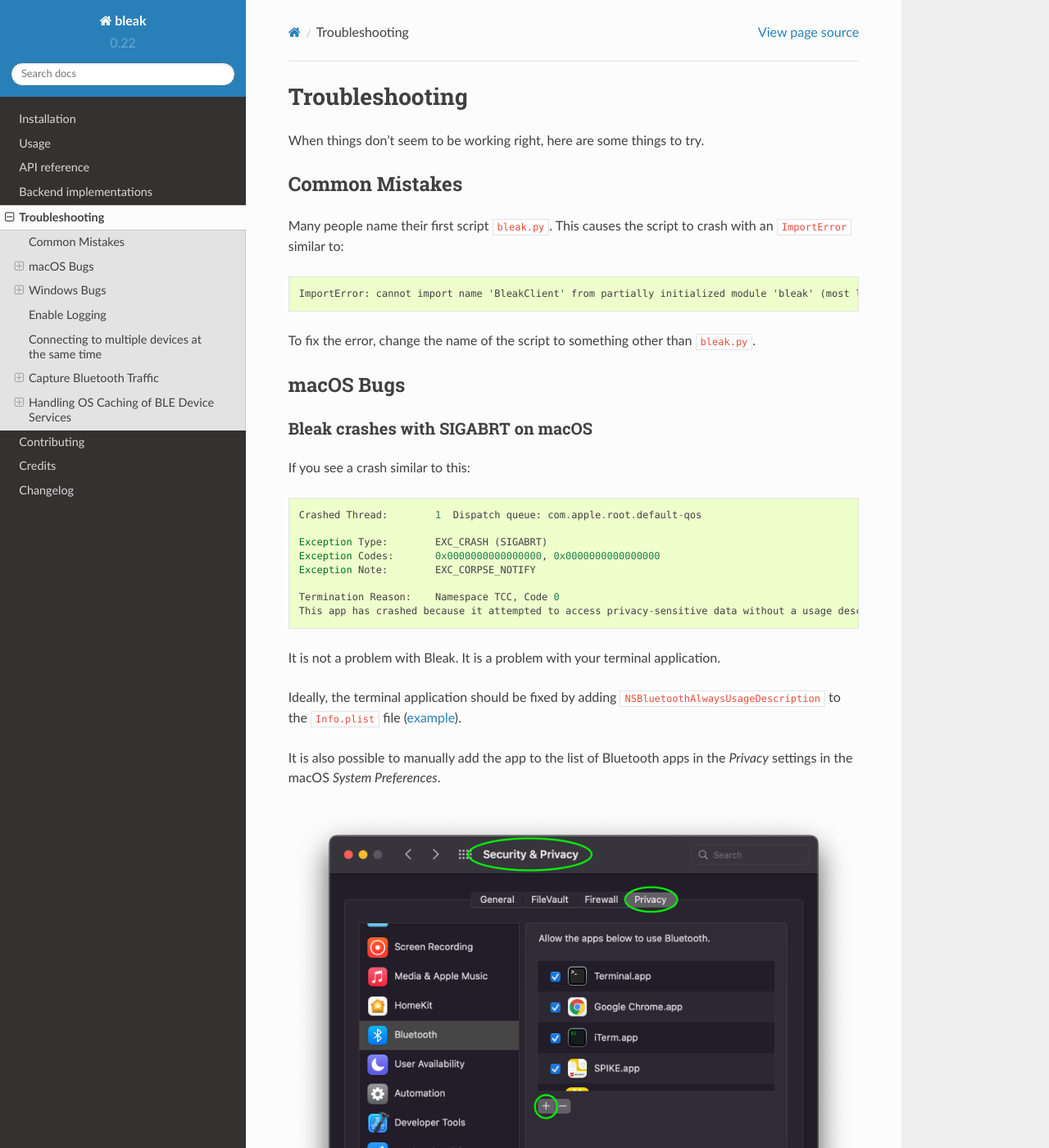
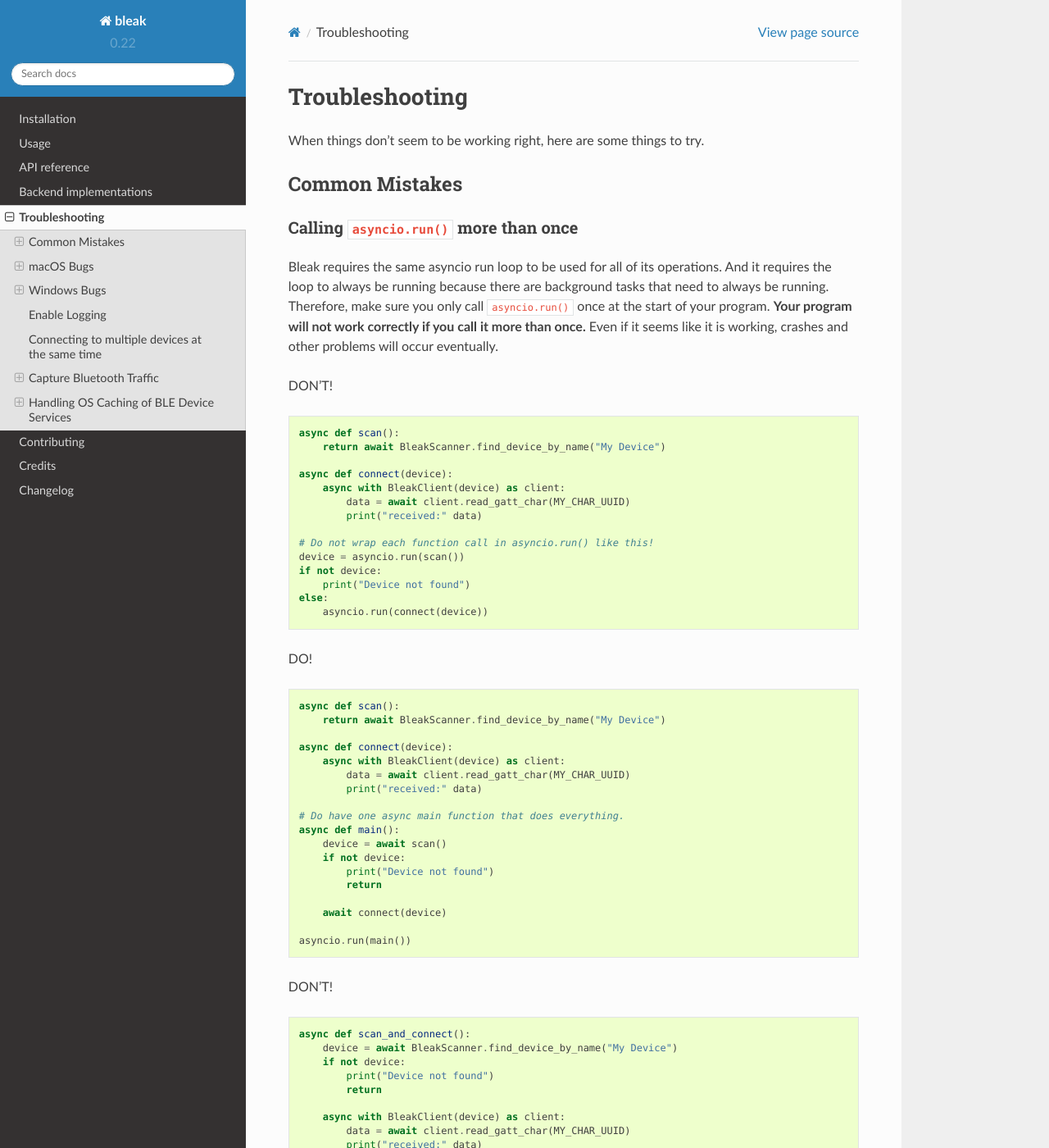
Before and after one commit to hbldh/bleak, a Sphinx documentation site: the page built from docs/troubleshooting.rst, in a window 1280 px wide and 1400 px high. Shown: the whole window at 82% size. Built offline with Sphinx 7.4.7 and the Read the Docs theme 2.0.0, drawn with Linux system fonts in a browser that asks for light colours; some of the changed text lies outside the part shown.

Commit message:
docs/troubleshooting: section on asynio.run()
It is quite common for people to report "bugs" in Bleak because they are
using it wrong. Now we can have a link to give them to explain this in
detail.

```diff
--- a/docs/troubleshooting.rst
+++ b/docs/troubleshooting.rst
@@ -7,6 +7,109 @@ When things don't seem to be working right, here are some things to try.
 ---------------
 Common Mistakes
 ---------------
+
+Calling ``asyncio.run()`` more than once
+========================================
+
+Bleak requires the same asyncio run loop to be used for all of its operations.
+And it requires the loop to always be running because there are background tasks
+that need to always be running. Therefore, make sure you only call ``asyncio.run()``
+once at the start of your program. **Your program will not work correctly if you
+call it more than once.** Even if it seems like it is working, crashes and other
+problems will occur eventually.
+
+DON'T!
+
+.. code-block:: python
+
+    async def scan():
+        return await BleakScanner.find_device_by_name("My Device")
+
+    async def connect(device):
+        async with BleakClient(device) as client:
+            data = await client.read_gatt_char(MY_CHAR_UUID)
+            print("received:" data)
+
+    # Do not wrap each function call in asyncio.run() like this!
+    device = asyncio.run(scan())
+    if not device:
+        print("Device not found")
+    else:
+        asyncio.run(connect(device))
+
+
+DO!
+
+.. code-block:: python
+
+    async def scan():
+        return await BleakScanner.find_device_by_name("My Device")
+
+    async def connect(device):
+        async with BleakClient(device) as client:
+            data = await client.read_gatt_char(MY_CHAR_UUID)
+            print("received:" data)
+
+    # Do have one async main function that does everything.
+    async def main():
+        device = await scan()
+        if not device:
+            print("Device not found")
+            return
+
+        await connect(device)
+
+    asyncio.run(main())
+
+
+DON'T!
+
+.. code-block:: python
+
+    async def scan_and_connect():
+        device = await BleakScanner.find_device_by_name("My Device")
+        if not device:
+            print("Device not found")
+            return
+
+        async with BleakClient(device) as client:
+            data = await client.read_gatt_char(MY_CHAR_UUID)
+            print("received:" data)
+
+
+    while True:
+        # Don't call asyncio.run() multiple times like this!
+        asyncio.run(scan_and_connect())
+        # Never use blocking sleep in an asyncio programs!
+        time.sleep(5)
+
+
+DO!
+
+.. code-block:: python
+
+    async def scan_and_connect():
+        device = await BleakScanner.find_device_by_name("My Device")
+        if not device:
+            print("Device not found")
+            return
+
+        async with BleakClient(device) as client:
+            data = await client.read_gatt_char(MY_CHAR_UUID)
+            print("received:" data)
+
+    # Do have one async main function that does everything.
+    async def main():
+        while True:
+            await scan_and_connect()
+            # Do use asyncio.sleep() in an asyncio program.
+            await asyncio.sleep(5)
+
+    asyncio.run(main())
+
+
+Naming your script ``bleak.py``
+===============================
 
 Many people name their first script ``bleak.py``. This causes the script to
 crash with an ``ImportError`` similar to::
```
